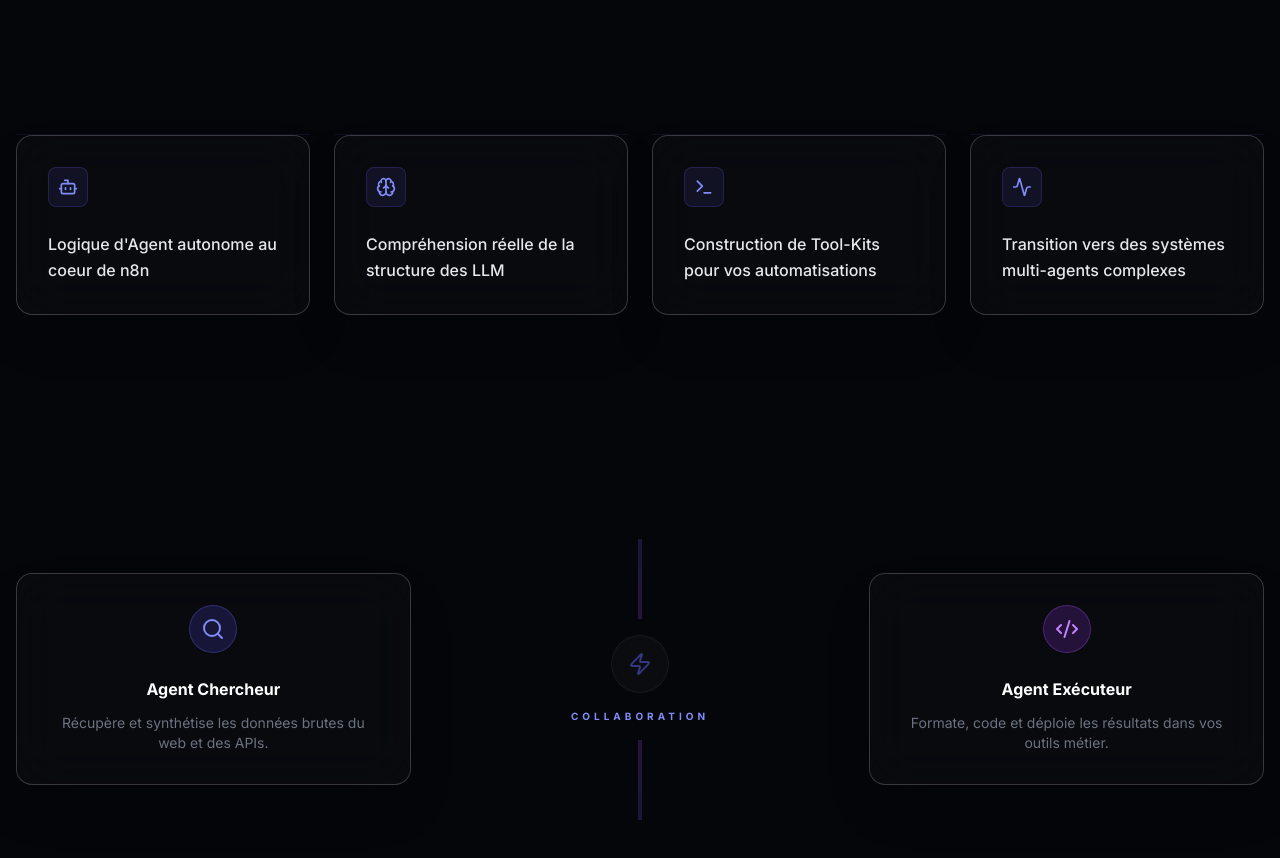
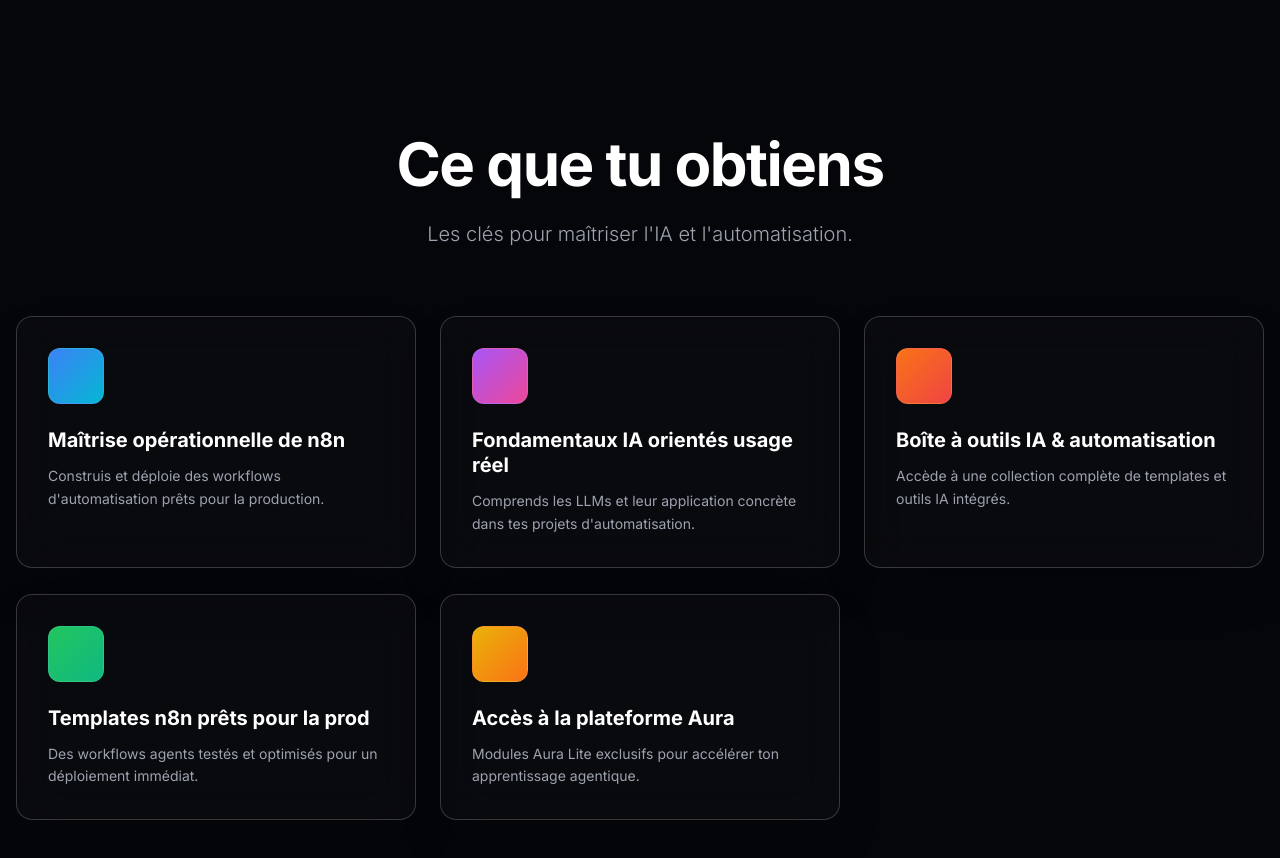
Before and after one commit to outilnoeporchiercizairepro/aura-lite, a React (Vite) app: page / in a window 1280 px wide. Shown: the part 2740-3598 px from the top of the page. Built offline with nearby package versions, Linux system fonts and the light colour scheme.

Commit message:
Updated App.tsx

```diff
--- a/App.tsx
+++ b/App.tsx
@@ -276,14 +276,42 @@
         </div>
       </section>
 
-      {/* Section 2: Bullets Content */}
+      {/* Ce que tu obtiens Section */}
       <section className="py-24 container mx-auto px-4 max-w-7xl">
-        <div className="grid grid-cols-1 md:grid-cols-2 lg:grid-cols-4 gap-6">
+        <SectionHeader title="Ce que tu obtiens" subtitle="Les clés pour maîtriser l'IA et l'automatisation." />
+
+        <div className="grid grid-cols-1 md:grid-cols-2 lg:grid-cols-3 gap-6 mt-16">
           {[
-            { text: "Logique d'Agent autonome au coeur de n8n", icon: <Bot size={20} /> },
-            { text: "Compréhension réelle de la structure des LLM", icon: <Brain size={20} /> },
-            { text: "Construction de Tool-Kits pour vos automatisations", icon: <Terminal size={20} /> },
-            { text: "Transition vers des systèmes multi-agents complexes", icon: <Activity size={20} /> }
+            {
+              title: "Maîtrise opérationnelle de n8n",
+              description: "Construis et déploie des workflows d'automatisation prêts pour la production.",
+              icon: <Bot size={24} />,
+              gradient: "from-blue-500 to-cyan-500"
+            },
+            {
+              title: "Fondamentaux IA orientés usage réel",
+              description: "Comprends les LLMs et leur application concrète dans tes projets d'automatisation.",
+              icon: <Brain size={24} />,
+              gradient: "from-purple-500 to-pink-500"
+            },
+            {
+              title: "Boîte à outils IA & automatisation",
+              description: "Accède à une collection complète de templates et outils IA intégrés.",
+              icon: <Terminal size={24} />,
+              gradient: "from-orange-500 to-red-500"
+            },
+            {
+              title: "Templates n8n prêts pour la prod",
+              description: "Des workflows agents testés et optimisés pour un déploiement immédiat.",
+              icon: <Layers size={24} />,
+              gradient: "from-green-500 to-emerald-500"
+            },
+            {
+              title: "Accès à la plateforme Aura",
+              description: "Modules Aura Lite exclusifs pour accélérer ton apprentissage agentique.",
+              icon: <Zap size={24} />,
+              gradient: "from-yellow-500 to-orange-500"
+            }
           ].map((item, i) => (
             <motion.div
               key={i}
@@ -292,11 +320,14 @@
               viewport={{ once: true }}
               transition={{ delay: i * 0.1, duration: 1, ease: [0.16, 1, 0.3, 1] }}
             >
-              <GlassCard className="h-full border-t border-t-indigo-500/10">
-                <div className="w-10 h-10 rounded-lg bg-indigo-500/10 flex items-center justify-center mb-6 border border-indigo-500/20 text-indigo-400">
-                  {item.icon}
+              <GlassCard className="h-full border-t-2 border-t-transparent hover:border-t-white/20 transition-all duration-300">
+                <div className={`w-14 h-14 rounded-xl bg-gradient-to-br ${item.gradient} bg-opacity-10 flex items-center justify-center mb-6 border border-white/10`}>
+                  <div className={`bg-gradient-to-br ${item.gradient} bg-clip-text text-transparent`}>
+                    {item.icon}
+                  </div>
                 </div>
-                <p className="text-gray-200 text-base font-medium leading-relaxed">{item.text}</p>
+                <h4 className="text-white text-xl font-bold mb-3 leading-tight">{item.title}</h4>
+                <p className="text-gray-400 text-sm leading-relaxed">{item.description}</p>
               </GlassCard>
             </motion.div>
           ))}
```
